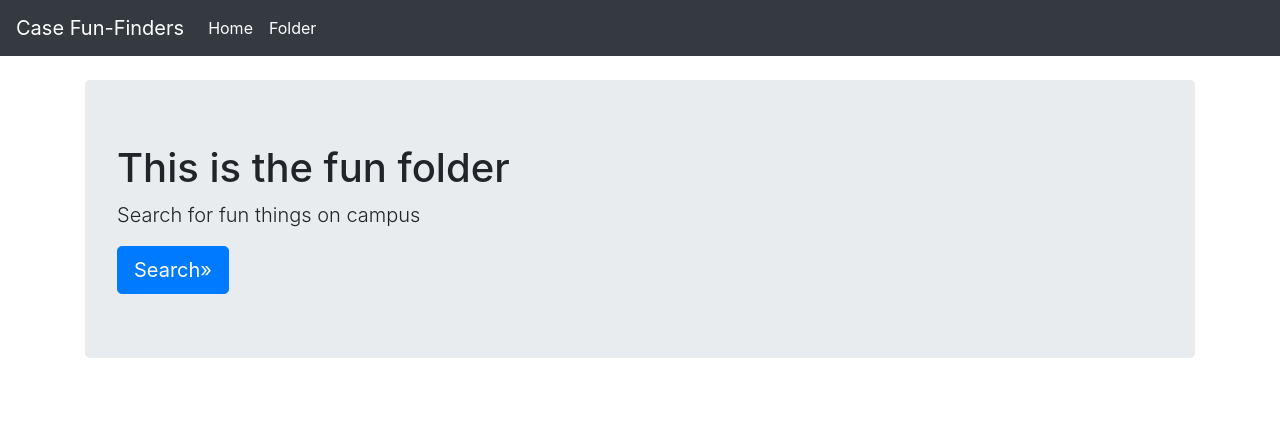
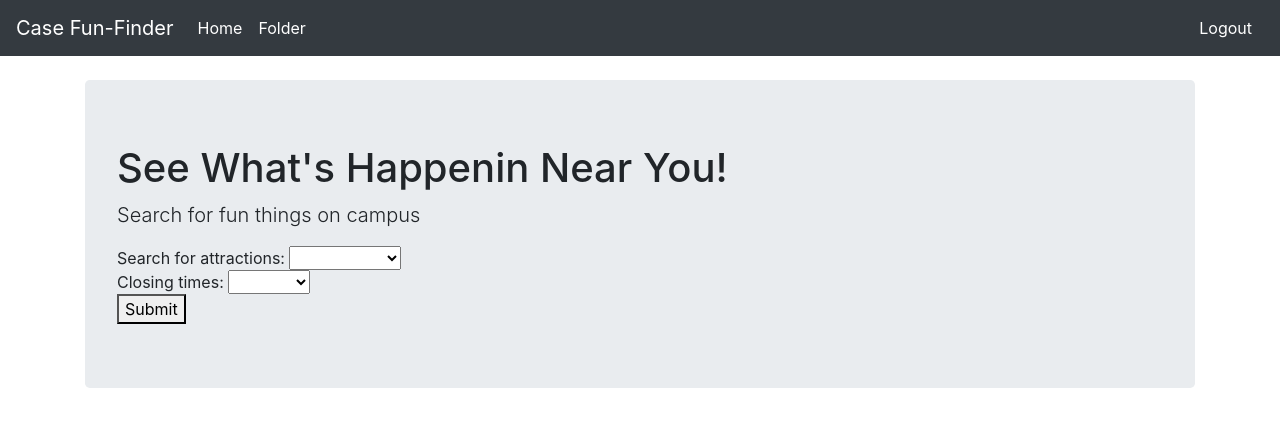
Before and after one commit to rjtennismaster/Case-FunFinder, a React (Create React App) app in the folder funfinder/client/: page /fun in a window 1280 px wide. Shown: the top 426 px of the page. Built offline with nearby package versions, Linux system fonts and the light colour scheme.

Commit message:
some basic work for the fornt end

```diff
--- a/funfinder/client/src/App.css
+++ b/funfinder/client/src/App.css
@@ -36,3 +36,16 @@
     transform: rotate(360deg);
   }
 }
+
+.position-right {
+  position: fixed;
+  right: 0;
+  padding-right: 20px;
+}
+
+.UserFunFolderHeader {
+  position: relative;
+  padding-right: 20px;
+  border: #282c34;
+  margin-right: auto;
+}
--- a/funfinder/client/src/App.js
+++ b/funfinder/client/src/App.js
@@ -3,6 +3,7 @@ import FunFolder from "./FunFolder";
 import HomePage from "./HomePage";
 import "bootstrap/dist/css/bootstrap.css";
 import { Route } from "react-router-dom";
+import React, { Component } from "react";
 
 function App() {
   return (
--- /dev/null
+++ b/funfinder/client/src/components/DropDown.js
@@ -0,0 +1,35 @@
+import React, { Component } from "react";
+import { Form } from "react-bootstrap";
+
+export default class DropDown extends Component {
+  render() {
+    return (
+      <div>
+        <Form>
+          <span>Search for attractions: </span>
+          <select name="cars" id="cars">
+            <option value="volvo"></option>
+            <option value="volvo">Parks</option>
+            <option value="saab">Theatres</option>
+            <option value="opel">Restaurants</option>
+            <option value="audi">Museums</option>
+            <option value="audi">Events</option>
+          </select>
+
+          <div>
+            <span>Closing times: </span>
+            <select name="cars" id="cars">
+              <option value=""></option>
+              <option value="volvo">3:00PM</option>
+              <option value="saab">5:00PM</option>
+              <option value="opel">8:00PM</option>
+            </select>
+          </div>
+          <button variant="primary" type="submit">
+            Submit
+          </button>
+        </Form>
+      </div>
+    );
+  }
+}
--- a/funfinder/client/src/components/FunFolderBody.js
+++ b/funfinder/client/src/components/FunFolderBody.js
@@ -1,15 +1,14 @@
 import React, { Component } from "react";
+import DropDown from "./DropDown";
 
 export default class FunFolderBody extends Component {
   render() {
     return (
       <div role="main" class="container">
         <div class="jumbotron">
-          <h1>This is the fun folder</h1>
+          <h1>See What's Happenin Near You!</h1>
           <p class="lead">Search for fun things on campus</p>
-          <a href="/fun" class="btn btn-lg btn-primary">
-            Search&raquo;
-          </a>
+          <DropDown />
         </div>
       </div>
     );
--- a/funfinder/client/src/components/Navbar.js
+++ b/funfinder/client/src/components/Navbar.js
@@ -5,18 +5,23 @@ function Navbar() {
     <div>
       <nav class="navbar navbar-expand-md navbar-dark bg-dark mb-4">
         <a class="navbar-brand" href="#">
-          Case Fun-Finders
+          Case Fun-Finder
         </a>
         <div class="collapse navbar-collapse" id="navbarCollapse">
           <ul class="navbar-nav mr-auto">
             <li class="nav-item active">
-              <a href="/" class="nav-link">
+              <a href="/" class="nav-link active">
                 Home
               </a>
             </li>
             <li class="nav-item active">
-              <a href="/fun" class="nav-link">
+              <a href="/fun" class="nav-link acive">
                 Folder
+              </a>
+            </li>
+            <li class="nav-item active position-right">
+              <a href="#" class="nav-link active">
+                Logout
               </a>
             </li>
           </ul>
```
